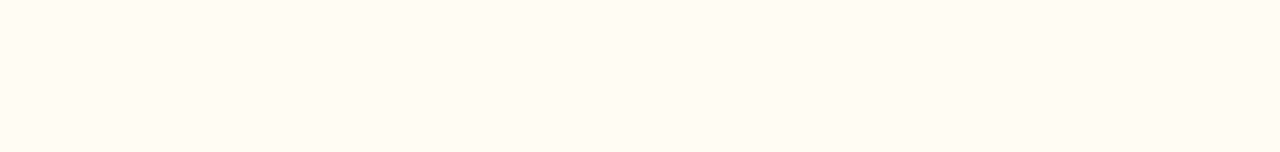
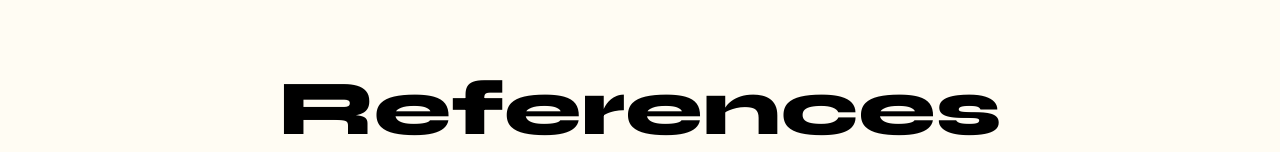
Before and after one commit to Umeyrp/portfolio, an Angular app: page / in a window 1280 px wide. Shown: the part 5611-5763 px from the top of the page. Before the commit the page ends 5681 px from the top, so only its background shows below. Built offline with nearby package versions, Linux system fonts and the light colour scheme.

Commit message:
Add references section with styling

```diff
--- a/src/app/pages/main/main.html
+++ b/src/app/pages/main/main.html
@@ -5,3 +5,4 @@
 <app-skills></app-skills>
 <app-arrow-left></app-arrow-left>
 <app-portfolio-overview></app-portfolio-overview>
+<app-references></app-references>
--- a/src/app/pages/main/main.ts
+++ b/src/app/pages/main/main.ts
@@ -6,10 +6,11 @@
 import { Skills } from './skills/skills';
 import { ArrowLeft } from './arrow-left/arrow-left';
 import { PortfolioOverview } from './portfolio-overview/portfolio-overview';
+import { References } from './references/references';
 
 @Component({
     selector: 'app-main',
-    imports: [Header, Hero, AboutMe, ArrowRight, Skills, ArrowLeft, PortfolioOverview],
+    imports: [Header, Hero, AboutMe, ArrowRight, Skills, ArrowLeft, PortfolioOverview, References],
     templateUrl: './main.html',
     styleUrl: './main.scss',
 })
--- /dev/null
+++ b/src/app/pages/main/references/references.html
@@ -0,0 +1,3 @@
+<section class="references-section">
+    <h2>References</h2>
+</section>
--- /dev/null
+++ b/src/app/pages/main/references/references.scss
@@ -0,0 +1,11 @@
+@use '../../../../styles/mixins' as *;
+
+.references-section {
+    margin-top: 120px;
+    padding: 0 100px;
+
+    & h2 {
+        text-align: center;
+        @include font(syne, 800, 78px, 100%, 1%);
+    }
+}
```
Also changed, not shown: src/app/pages/main/references/references.ts (added, +9 -0 lines), 1 other file (tests, documents, lock files or other folders).
